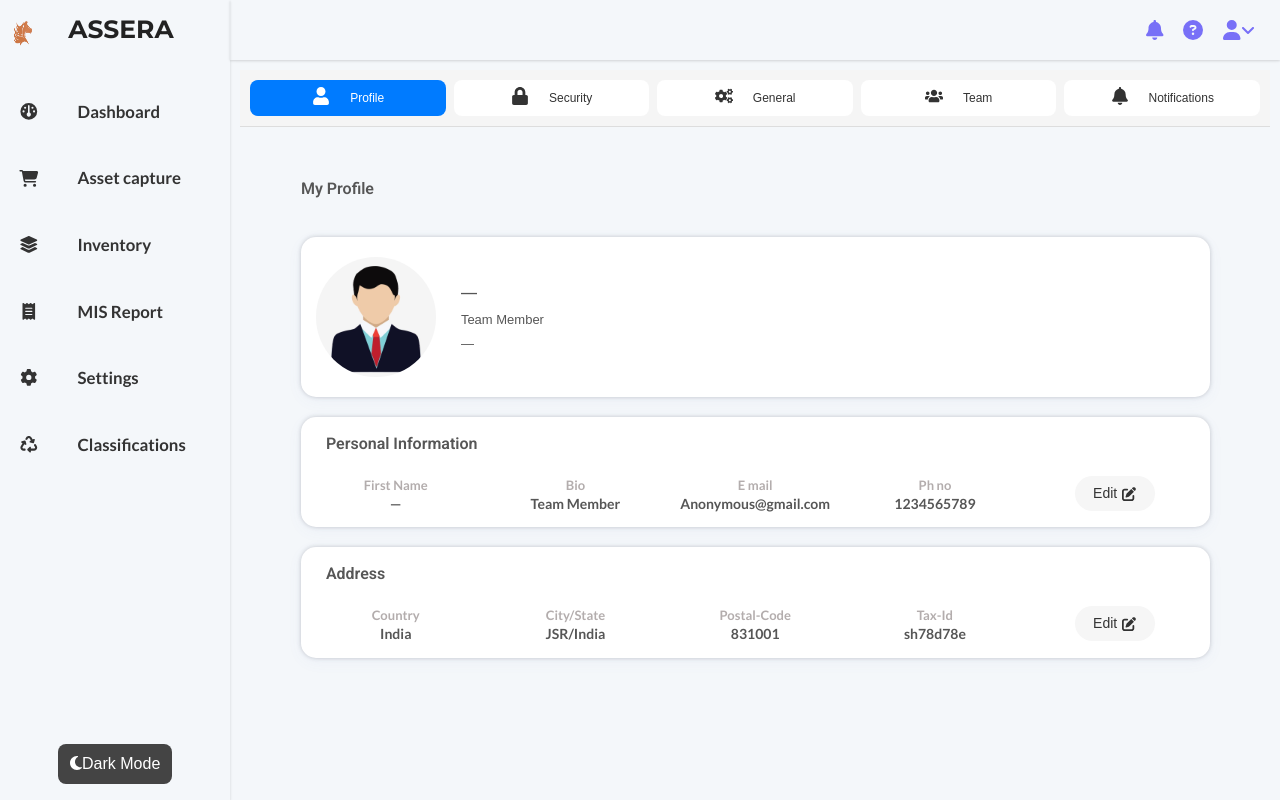
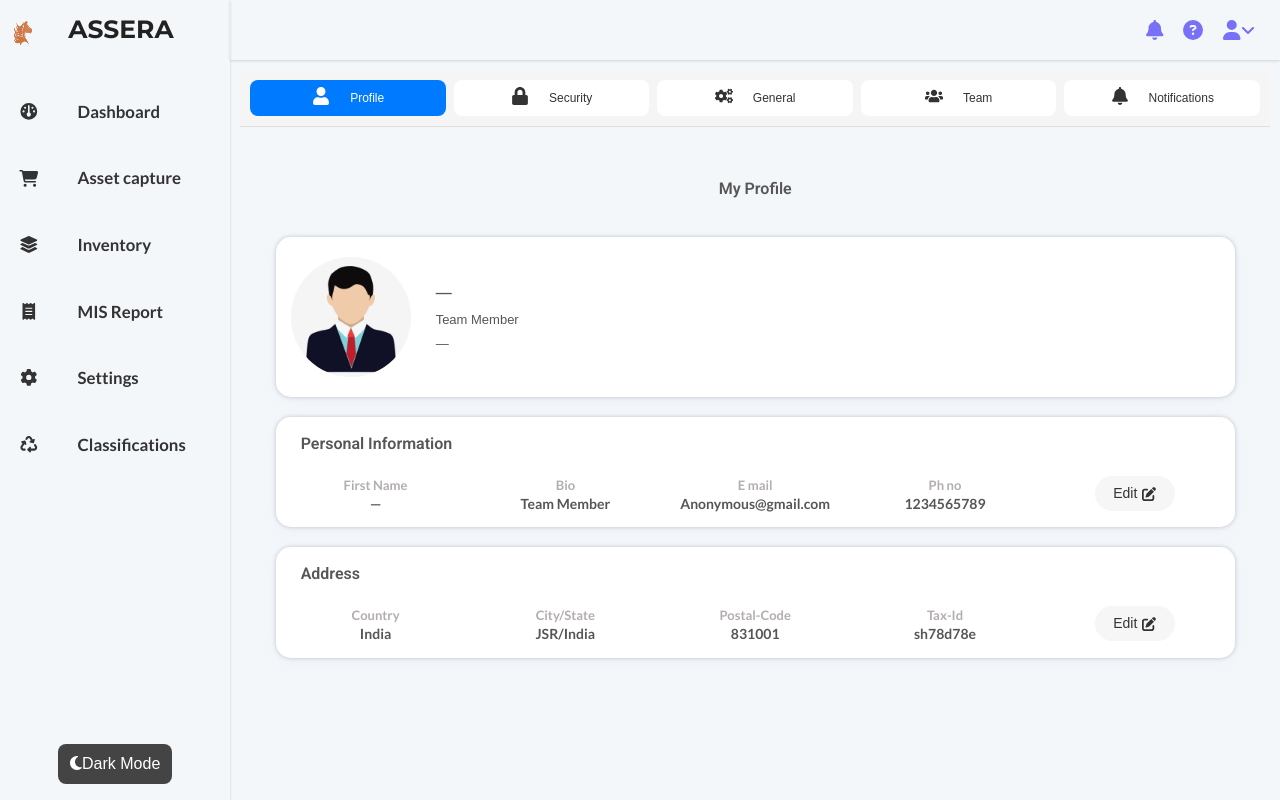
Before and after one commit to AnujNdas/Asset-manager-new, a React (Create React App) app in the folder frontend/: page /setting/profile in a window 1280 px wide. Built offline with nearby package versions, Linux system fonts and the light colour scheme; no server answers; sample sign-in values are in the browser's storage.

Commit message:
Update MyProfile.css

```diff
--- a/frontend/src/Page_styles/MyProfile.css
+++ b/frontend/src/Page_styles/MyProfile.css
@@ -9,7 +9,7 @@
 
 /* Heading */
 .Profile-heading {
-    width: 90%;
+    /* width: 90%; */
     display: flex;
     justify-content: space-between;
     align-items: center;
@@ -36,7 +36,7 @@
     align-items: center;
     justify-content: space-between;
     gap: 20px;
-    width: 90%;
+    width: 95%;
     min-height: 160px;
     border-radius: 15px;
     background: #ffffff;
@@ -70,7 +70,7 @@
     display: flex;
     flex-direction: column;
     gap: 20px;
-    width: 90%;
+    width: 95%;
     border-radius: 15px;
     padding: 15px;
     background: #ffffff;
```
